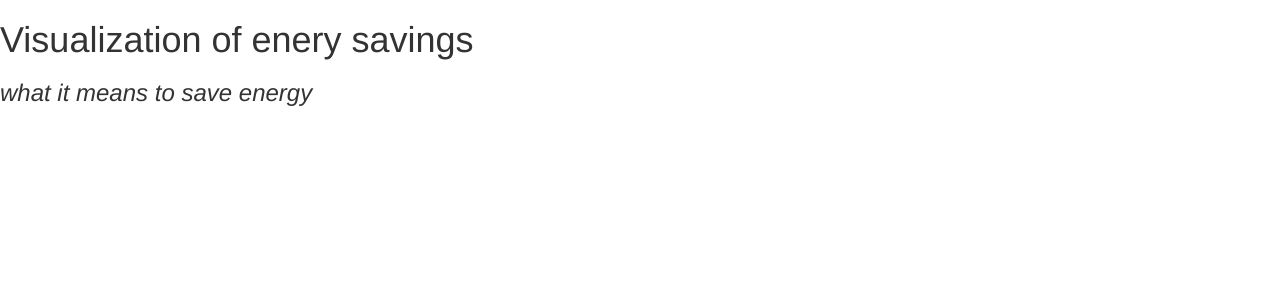
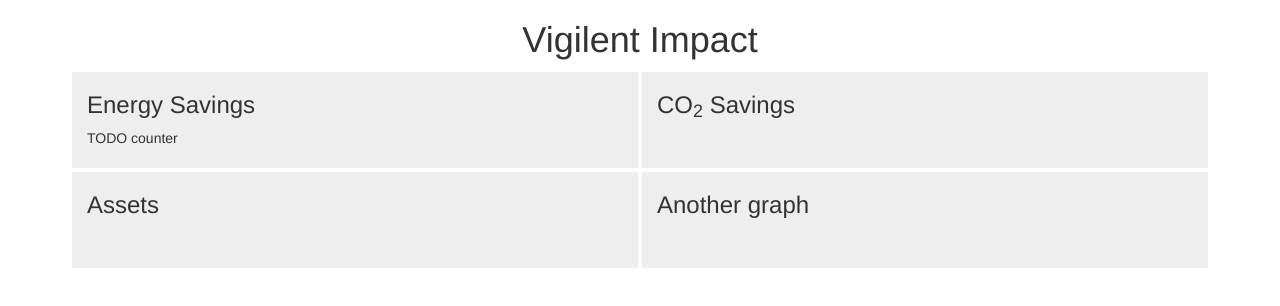
Before and after one commit to CassyJens/performance-dashboard, a plain HTML site: page index.html in a window 1280 px wide. Drawn offline with nearby package versions, Linux system fonts and the light colour scheme.

Commit message:
sample graph

```diff
--- a/index.html
+++ b/index.html
@@ -10,31 +10,47 @@
         <link href="./style/vendor/contour.css" type="text/css" rel="stylesheet">
         <!-- script -->
         <script src="https://ajax.googleapis.com/ajax/libs/jquery/1.11.1/jquery.min.js"></script>
-        <script src="http://maxcdn.bootstrapcdn.com/bootstrap/3.2.0/js/bootstrap.min.js"></script>
-        <script src="http://cdnjs.cloudflare.com/ajax/libs/underscore.js/1.7.0/underscore-min.js"></script>
-        <script src="http://cdnjs.cloudflare.com/ajax/libs/lodash.js/2.4.1/lodash.js"></script>
-        <script src="http://d3js.org/d3.v3.min.js" charset="utf-8"></script>
+        <script src="https://maxcdn.bootstrapcdn.com/bootstrap/3.2.0/js/bootstrap.min.js"></script>
+        <script src="https://cdnjs.cloudflare.com/ajax/libs/underscore.js/1.7.0/underscore-min.js"></script>
+        <script src="https://cdnjs.cloudflare.com/ajax/libs/lodash.js/2.4.1/lodash.js"></script>
+        <script src="https://cdnjs.cloudflare.com/ajax/libs/d3/3.4.11/d3.js" charset="utf-8"></script>
         <script type="text/javascript" src="./scripts/vendor/contour.js"></script>
-        <title> Visualization of Energy Savings </title>
+        <script type="text/javascript" src="./scripts/graphs.js"></script>
+        <title> Vigilent Impact </title>
     </head>
     <body>
-        <header>
-            <h1> Visualization of enery savings </h1>
-            <h3> <i> what it means to save energy </i> </h3>
+        <div class="container">
+            <header class="row">
+                <h1 class="col-xs-6 col-xs-offset-3 page-title">
+                    Vigilent Impact
+                </h1>
             </header>
+            <section id="graphs row">
+                <div class="graph-container col-xs-6">
+                    <h3> Energy Savings </h3>
+                    <div class="energy-savings-counter">
+                        TODO counter
+                    </div>
+                </div>
+                <div class="graph-container col-xs-6">
+                    <h3> CO<sub>2</sub> Savings </h3>
+                    <div class="co2-savings graph">
 
-        <section id="graphs">
-            <div class="graph">
                     </div>
-            <div class="graph">
                 </div>
-            <div class="graph">
+                <div class="graph-container col-xs-6">
+                    <h3> Assets </h3>
+                    <div class="assets-graph graph">
+
                     </div>
-            <div class="graph">
+                </div>
+                <div class="graph-container col-xs-6">
+                    <h3> Another graph </h3>
                 </div>
             </section>
             <footer>
 
             </footer>
+        </div>
     </body>
 </html>
--- a/style/vigilent.css
+++ b/style/vigilent.css
@@ -0,0 +1,10 @@
+.graph-container {
+    background-color: #EEE;
+    height: auto;
+    min-height: 100px;
+    border: 2px solid #FFF;
+}
+
+.page-title {
+    text-align: center;
+}
```
Lines whose indentation alone changed are shown as unchanged.
